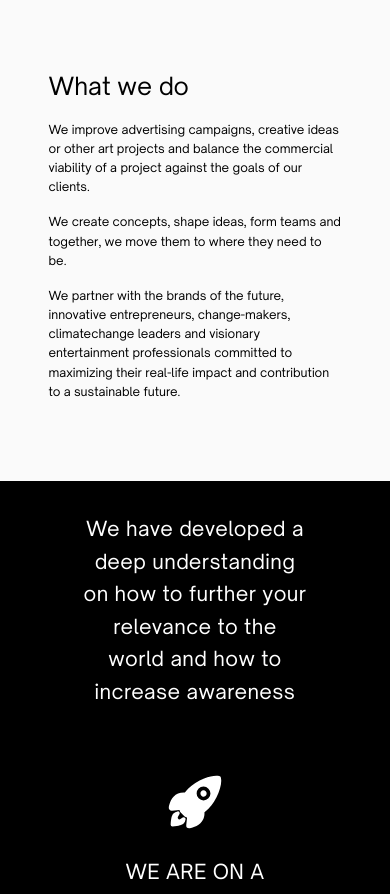
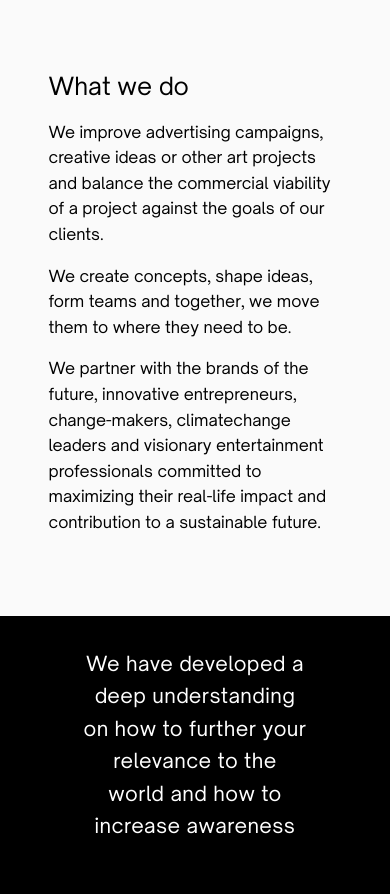
Before and after one commit to shafrazi/arrow-accel, a Next.js app: page /company in a window 390 px wide. Shown: the part 880-1774 px from the top of the page. Built offline with nearby package versions, Linux system fonts and the light colour scheme; grey boxes are pictures that could not be loaded.

Commit message:
increase font size of about what we do

```diff
--- a/components/about-what-we-do.js
+++ b/components/about-what-we-do.js
@@ -12,7 +12,7 @@ export default function AboutWhatWeDo() {
             What we do
           </h2>
           <p
-            className="text-xs md:text-lg lg:text-xl mt-4 lg:text-left"
+            className="text-base md:text-lg lg:text-xl mt-4 lg:text-left"
             style={{ lineHeight: 1.6 }}
           >
             We improve advertising campaigns, creative ideas or other art
@@ -20,14 +20,14 @@ export default function AboutWhatWeDo() {
             the goals of our clients.
           </p>
           <p
-            className="text-xs md:text-lg lg:text-xl mt-4 lg:text-left"
+            className="text-base md:text-lg lg:text-xl mt-4 lg:text-left"
             style={{ lineHeight: 1.6 }}
           >
             We create concepts, shape ideas, form teams and together, we move
             them to where they need to be.
           </p>
           <p
-            className="text-xs md:text-lg lg:text-xl mt-4 lg:text-left"
+            className="text-base md:text-lg lg:text-xl mt-4 lg:text-left"
             style={{ lineHeight: 1.6 }}
           >
             We partner with the brands of the future, innovative entrepreneurs,
```
